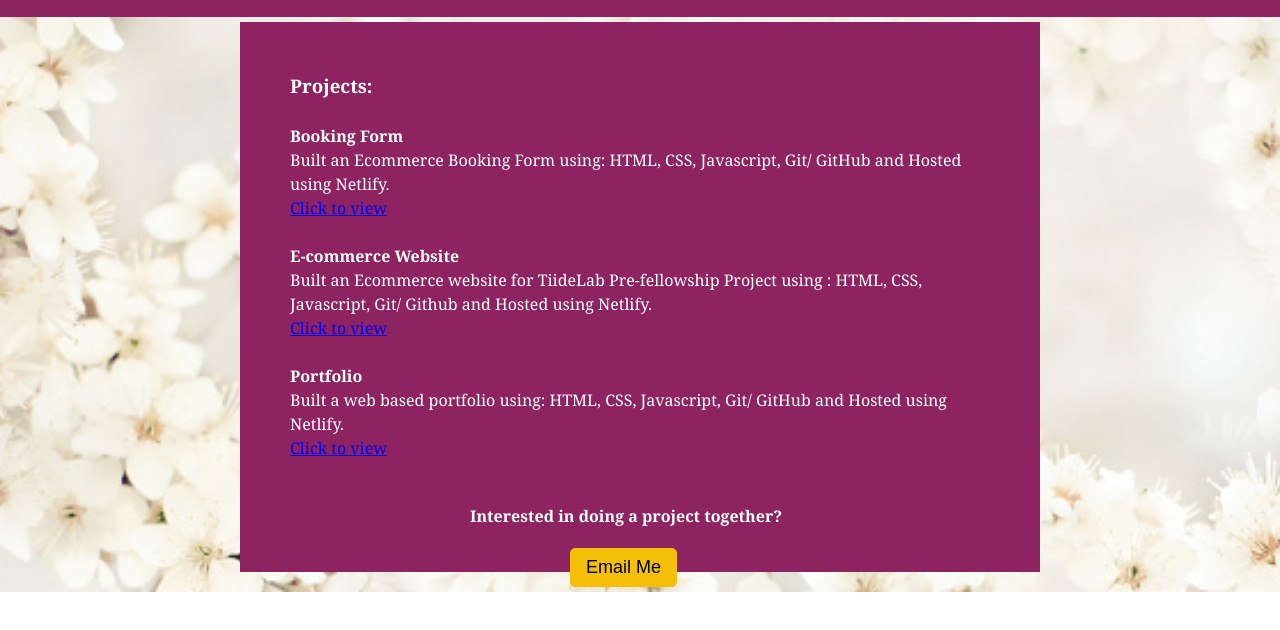
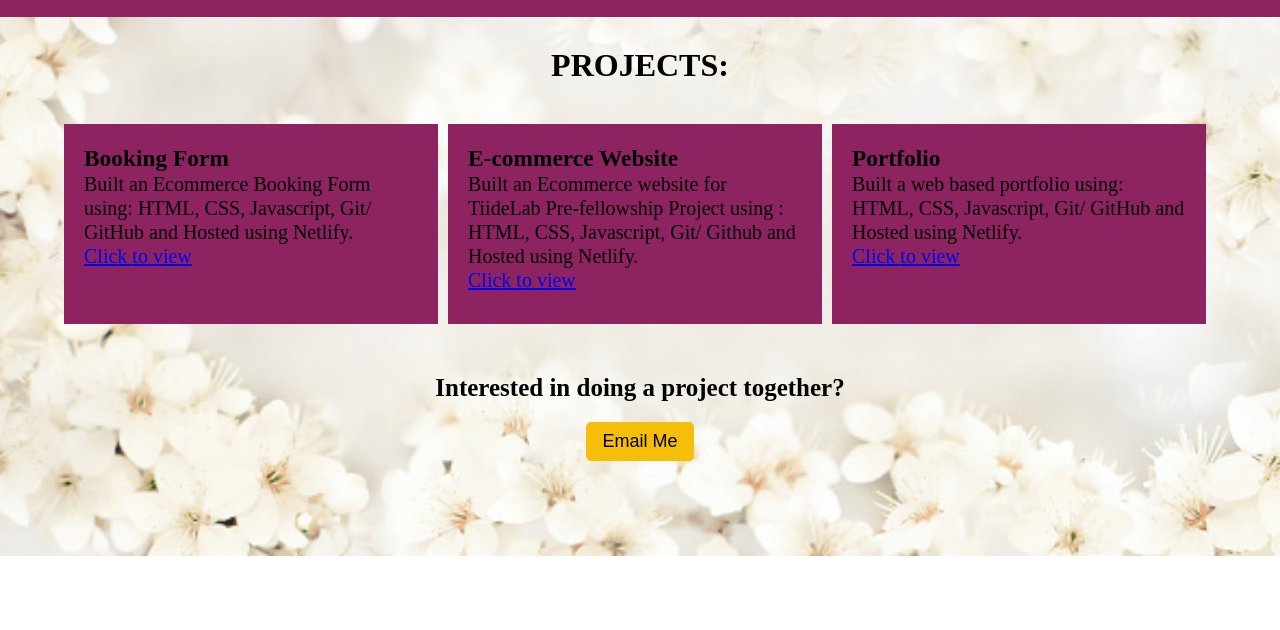
Before and after one commit to QuinPam/My-Portfolio, a plain HTML site: page public/work.html in a window 1280 px wide. Shown: the part 80-710 px from the top of the page. Drawn offline with Linux system fonts and the light colour scheme.

Commit message:
Updated Portfolio

```diff
--- a/assets/css/contact.css
+++ b/assets/css/contact.css
@@ -7,8 +7,8 @@
 
 /* MAIN PAGE */
 main {
-    margin-left: 90px;
-    margin-right: 90px;
+    width: 90%;
+    margin:auto;
     font-family: 'Trebuchet MS', 'Lucida Sans Unicode', 'Lucida Grande', 'Lucida Sans', Arial, sans-serif;
     line-height: 1.5;
 }
@@ -24,7 +24,10 @@ main {
     display: flex;
     justify-content: center;
     align-items: center;
-    padding: 30px
+    padding: 30px;
+    width: 90%;
+    margin: auto;
+
 }
 .contact-form {
 
@@ -38,14 +41,14 @@ main {
 
 
 .contact-form form input {
-    width: 450px;
+    width: 100%;
     height: 30px;
     margin-top: 8px;
     padding-left: 8px;
 }
 
 .contact-form form button {
-    width: 450px;
+    width: 100%;
     height: 30px;
     margin-top: 8px;
     /* background-color: #8dc641; */
@@ -92,7 +95,6 @@ main {
 
     }
 
-
     .nav-items{
         display: none ;
     }
@@ -108,4 +110,22 @@ main {
         text-align: right;
     }
 
+    .contact-types {
+        flex-direction: column;
+
+    }
+
+    .contact {
+        box-shadow: 0px 1px 11px 1px #ddd;
+        width: 250px;
+        height: 200px;
+
+        padding: 15px;
+        display: flex;
+        flex-direction: column;
+        justify-content: space-evenly;
+        text-align: center;
+        margin: 0 auto 20px auto;
+    }
+
 }
--- a/assets/css/navbar.css
+++ b/assets/css/navbar.css
@@ -1,8 +1,45 @@
+*{
+    padding: 0;
+    margin: 0;
+    box-sizing: border-box;
+}
 body{
-    background-image: url(./../img/istockphoto-1136461807-170667a.jpg);
+    /* background-image: url(./../img/istockphoto-1136461807-170667a.jpg); */
     background-repeat: no-repeat;
     background-size: cover;
 }
+
+
+
+.hamburger-wrap{
+    display: none;
+    color: white;
+}
+
+.hamburger-wrap i{
+    color: white;
+}
+
+.nav-items .nav-links{
+    font-size: 16px;
+    padding: 20px;
+    text-decoration: none;
+    color: white;
+
+}
+
+.nav-items .nav-links:hover{
+    background-color: white;
+    color:rgb(141, 36, 97);
+    border-radius: 5px;
+}
+
+.logo-wrap .logo{
+    font-size: 30px;
+    color: white;
+
+}
+
 
 nav{
     display: flex;
@@ -49,7 +86,9 @@ nav{
         justify-content: space-between;
         padding: 20px 50px ;
     }
-
+    header{
+        width:100%;
+    }
     .hamburger-wrap {
         display: block;
         cursor: pointer;
--- a/assets/css/photos.css
+++ b/assets/css/photos.css
@@ -1,13 +1,16 @@
 *{
     padding: 0px;
     margin: 0px;
+}
+
+body{
+    background-color: black;
 }
 
 h1{
     font-size: 40px;
     padding: 20px;
     text-align:  center;
-
 }
 
 .memories >.week-1 {
@@ -17,14 +20,11 @@ h1{
     grid-gap: 5px;
     padding: 10px;
     padding-left: 90px;
-
-
   }
 
  .week-1{
     border-radius: 10px;
      padding: 5px;
-
 }
 
 img{
--- a/assets/css/style.css
+++ b/assets/css/style.css
@@ -3,6 +3,7 @@
 *{
     padding: 0;
     margin: 0;
+    box-sizing: border-box;
 
 }
 
@@ -11,6 +12,8 @@ body{
     background-image: url(./../img/istockphoto-1136461807-170667a.jpg);
     background-position: center right;
     background-size: cover;
+    width: 100%;
+
 
 }
 
@@ -23,6 +26,10 @@ section{
 
 .hamburger-wrap{
     display: none;
+    color: white;
+}
+
+.hamburger-wrap i{
     color: white;
 }
 
@@ -64,33 +71,41 @@ section{
 
 .hey {
     background-color: rgb(141, 36, 97);
-    padding: 8px;
+    padding: 4px;
+    width: 80px;
     color: white;
     border-radius: 10px 10px 10px 0px;
-    animation-name: hey;
+
+}
+
+.box-section > div > li {
+    animation-name: html;
     animation-duration: 5s;
     animation-timing-function: ease-in;
 
-
 }
 
-@keyframes hey {
+@keyframes html {
 
         0%   {
-            background-color:red; right:0px;
-            top:0px;
-
+            color: rgb(245, 190, 9);
+            top:20px;
         }
         25%  {
-            background-color:yellow; right:200px;
-            top:25px
+            color: rgb(245, 190, 9);
+            top:40px;
         }
         50%  {
-            background-color:blue; right:100px;
-            top:50px
+            color: rgb(245, 190, 9);
+            top:60px;
         }
-        75%  {background-color:green; right:50px;}
-        100% {background-color:red; right:0px;}
+        75%  {
+            color: rgb(245, 190, 9);
+            top:0px;
+        }
+        100% {
+            color: rgb(245, 190, 9); top:0px;
+             right:0px;}
       }
 
 
@@ -139,14 +154,14 @@ section{
 .box{
     background-color: rgb(141, 36, 97);
     color: white;
-    height: 180px;
-    width: 250px;
-    padding: 50px;
+    height: 250px;
+    width: 300px;
+    padding: 35px;
     font-size: 16px;
     margin-right: 2rem;
 }
 
-
+/* FOOTER SECTION */
 footer{
     background-color:  rgb(141, 36, 97);
     padding: 30px;
@@ -165,15 +180,10 @@ footer, i{
     display: grid ;
     size: 40px;
     color: black;
-
 }
 
 i{
     margin-top: 7px;
-
-    /* display: flex;
-    justify-content: space-evenly; */
-
 }
 
 /* MEDIA QUERY */
--- a/assets/css/work.css
+++ b/assets/css/work.css
@@ -1,47 +1,50 @@
 /* Reset Default Setting*/
-
 *{
     padding: 0;
     margin: 0;
     box-sizing: border-box;
 }
 
+body{
+    background-image: url(./../img/istockphoto-1136461807-170667a.jpg);
+}
+main{
 
-/* BOX SECTION */
-.my-services{
-    display: flex;
-    /*gap: 60px*/;
-    justify-content: center;
-
-    margin-bottom: 20px;
-
-}
-
-.box{
-    background-color:rgb(141, 36, 97);
-    color: white;
-    height: 550px;
-    width: 800px;
-    padding: 50px;
-    margin-top: 5px;
-    font-size: 16px;
-    line-height: 1.5;
-    font-family:Georgia, 'Times New Roman', Times, serif;
-}
-
-.fab{
-    color: rgb(245, 190, 9);
-    font-size: 25px;
-    justify-content: space-between;
-}
-
-.email-section{
-   margin: 20px 180px;
+    width: 80%;
+    margin:auto;
 
 
 }
 
-/* BUTTON SECTION */
+h1{
+    text-align: center;
+    margin-top: 30px;
+}
+
+.project{
+    background-color: rgb(141, 36, 97);
+    /* flex: 1; */
+    margin-top: 40px;
+    margin-bottom: 10px;
+    padding: 20px 20px;
+    height: 200px;
+    font-size: 20px;
+    line-height: 1.2;
+
+}
+
+.container{
+    display:flex;
+    flex-direction: column;
+    justify-content: center;
+    align-items: center;
+}
+
+.email-section {
+    font-size: 25px;
+    text-align: center;
+    margin-top: 40px;
+}
 .submit-button {
 
     font-size: 18px ;
@@ -60,3 +63,64 @@
     font-weight: 600;
 
 }
+
+
+
+@media(min-width:800px) {
+    main {
+        width:100%;
+    }
+    /* .container{
+        width:80%;
+
+    } */
+    .project{
+        max-width:50%;
+        margin-right: 10px;
+        flex-basis: 50%;
+    }
+    .container{
+        width:90%;
+        flex-direction: row;
+        margin:auto;
+
+}
+}
+/* BOX SECTION */
+ /* .my-services{
+    display: flex; */
+    /* gap: 60px; */
+    /* justify-content: center;
+
+
+
+}
+
+
+.fab{
+    color: rgb(245, 190, 9);
+    font-size: 25px;
+    justify-content: space-between;
+}
+
+
+
+/* BUTTON SECTION */
+/* .submit-button {
+
+    font-size: 18px ;
+    background-color: rgb(245, 190, 9);
+    color: black;
+    border: 1px solid rgb(245, 190, 9);
+    border-radius: 5px;
+    padding: 8px 15px;
+    cursor: pointer;
+    font-weight: 100;
+    margin: 20px 100px;
+
+}
+
+.submit-button:hover {
+    font-weight: 600;
+
+} */
--- a/public/work.html
+++ b/public/work.html
@@ -34,51 +34,46 @@
     </header>
     <main>
         <!-- MY SERVICES SECTION -->
-        <div class="my-services">
-            <div class="box box1">
-                <div class="services">
-                    <p><h3> Projects: </h3> </p> <br>
+        <header>
+        <h1> PROJECTS: </h1>
+        </header>
+        <div class="container">
+            <div class="project">
+                <h3> Booking Form</h3>
+                <div class="project-info">
+                    <p>Built an Ecommerce Booking Form using: HTML, CSS, Javascript, Git/ GitHub and Hosted using Netlify.</p>
+                    <a href="https://procleaner-by-pam.netlify.app/"> Click to view</a>
                 </div>
+            </div>
+
+            <div class="project">
+                <h3>E-commerce Website</h3>
                 <div>
-                    <p>
-                        <b>Booking Form</b>
-                    </p>
-                <p>Built an Ecommerce Booking Form using: HTML, CSS, Javascript, Git/ GitHub and Hosted using Netlify.
-<br>                <a href="https://procleaner-by-pam.netlify.app/"> Click to view</a>
-<br>
-<br>
-                </div>
-                <div>
-                    <p>
-                        <b>E-commerce Website</b>
-                    </p>
                     <p>Built an Ecommerce website for TiideLab Pre-fellowship Project using : HTML, CSS, Javascript, Git/ Github and Hosted using Netlify.</p>
                     <a href="https://burgerquin.netlify.app/"> Click to view</a>
+                </div>
+            </div>
 
-<br><br>
-                <div>
-                    <p>
-                        <b>Portfolio</b>
-                    </p>
-                <p>Built a web based portfolio using: HTML, CSS, Javascript, Git/ GitHub and Hosted using Netlify.
-<br>                <a href="https://quin-pam.netlify.app/"> Click to view</a>
-<br>
-<br>
-                </div>
+            <div class="project">
+                <h3>Portfolio</h3>
+                 <div>
+                    <p>Built a web based portfolio using: HTML, CSS, Javascript, Git/ GitHub and Hosted using Netlify.</p>
+                   <a href="https://quin-pam.netlify.app/"> Click to view</a>
+                 </div>
+            </div>
+        </div>
+        <div class="email-section">
+                <h4>Interested in doing a project together?</h4>
 
-                <div class="email-section">
-                    <p>
-                        <h4>Interested in doing a project together?</h4>
-                    </p>
-                    <button class="submit-button" style="align-content: center;">Email Me</button>
-                </div>
+                <button class="submit-button" style="align-content: center;">Email Me</button>
+        </div>
 
 
 
 
 
-            </div>
-        </div>
+
+
 
 
 
```
Also changed, not shown: assets/css/about.css (+59 -4 lines), index.html (+9 -9 lines), public/about.html (+17 -14 lines), public/contact.html (+2 -2 lines).
